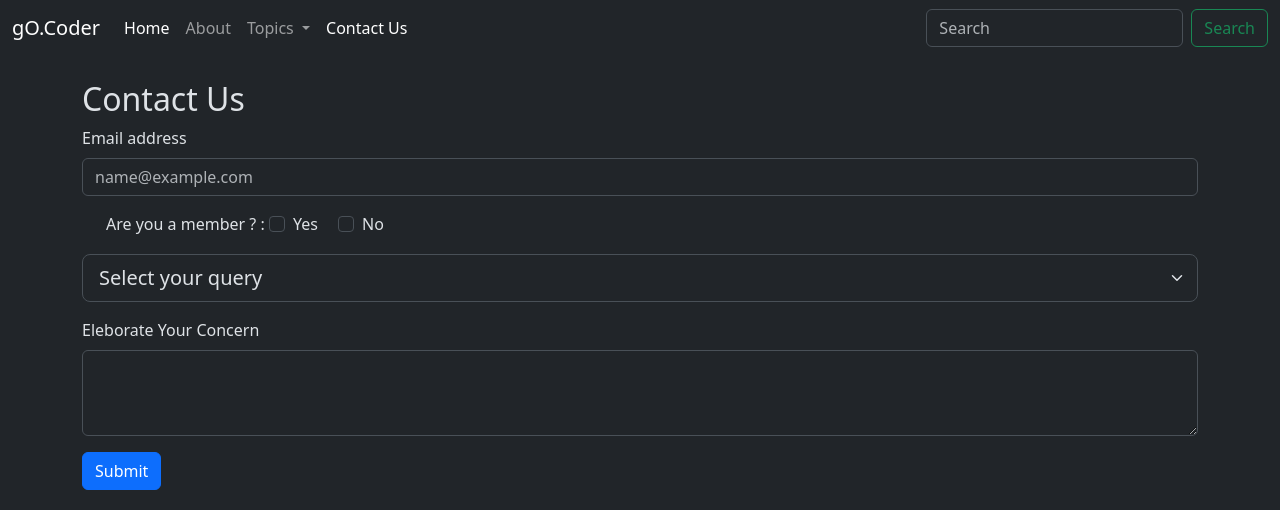
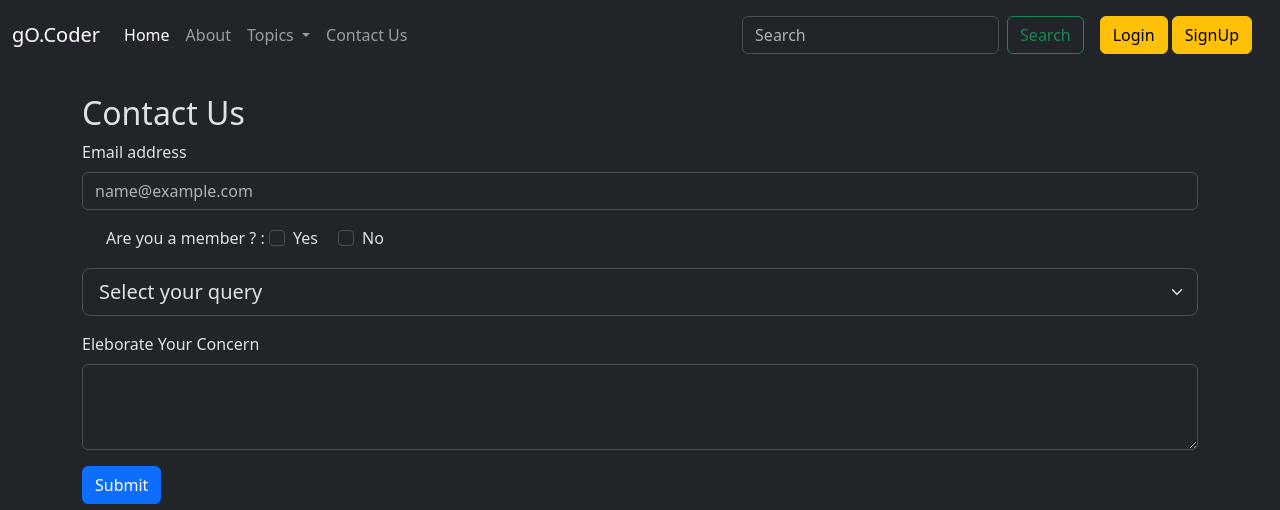
Before and after one commit to AbhasSharma/gO.Coder-Bootstrap, a website: page contact.html in a window 1280 px wide. Shown: the top 510 px of the page. Drawn offline with nearby package versions, Linux system fonts and the light colour scheme.

Commit message:
Update contact.html

```diff
--- a/contact.html
+++ b/contact.html
@@ -19,7 +19,7 @@
     <!-- navbar -->
     <nav class="navbar navbar-expand-lg bg-dark navbar-dark sticky-top">
       <div class="container-fluid">
-        <a class="navbar-brand" href="#">gO.Coder</a>
+        <a class="navbar-brand" href="/gO.Coder-Bootstrap/">gO.Coder</a>
         <button
           class="navbar-toggler"
           type="button"
@@ -34,10 +34,10 @@
         <div class="collapse navbar-collapse" id="navbarSupportedContent">
           <ul class="navbar-nav me-auto mb-2 mb-lg-0">
             <li class="nav-item">
-              <a class="nav-link active" aria-current="page" href="/">Home</a>
+              <a class="nav-link active" aria-current="page" href="/gO.Coder-Bootstrap/">Home</a>
             </li>
             <li class="nav-item">
-              <a class="nav-link" href="/about.html">About</a>
+              <a class="nav-link" href="/gO.Coder-Bootstrap/about.html">About</a>
             </li>
             <li class="nav-item dropdown">
               <a
@@ -58,7 +58,7 @@
               </ul>
             </li>
             <li class="nav-item">
-              <a class="nav-link active" href="/contact.html">Contact Us</a>
+              <a class="nav-link" href="/gO.Coder-Bootstrap/contact.html">Contact Us</a>
             </li>
           </ul>
           <form class="d-flex" role="search">
@@ -72,6 +72,11 @@
               Search
             </button>
           </form>
+          <div class="mx-3 my-2">
+            <button class="btn btn-warning "  data-bs-toggle="modal" data-bs-target="#loginModal">Login</button>
+            <button class="btn btn-warning"  data-bs-toggle="modal" data-bs-target="#signupModal">SignUp</button>
+
+          </div>
         </div>
       </div>
     </nav>
```
